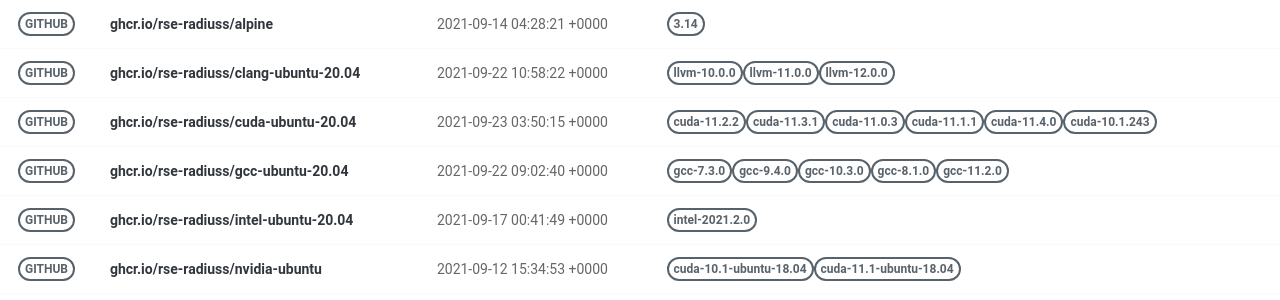
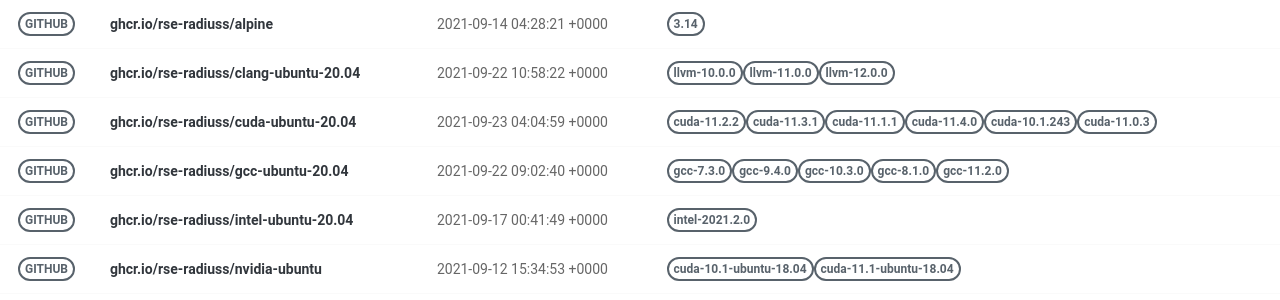
Before and after one commit to rse-ops/docker-images, a Jekyll site: the page built from pages/index.md, in a window 1280 px wide. Shown: the part 130-430 px from the top of the page. Built offline with Jekyll 4.4.1, drawn with Linux system fonts in a browser that asks for light colours; nearby versions of some CDN libraries.

Commit message:
Automated push to update library 2021-09-23

```diff
--- a/_library/ghcr.io-rse-radiuss-cuda-ubuntu-20.04.md
+++ b/_library/ghcr.io-rse-radiuss-cuda-ubuntu-20.04.md
@@ -1,7 +1,7 @@
 ---
 layout: container
 name: ghcr.io/rse-radiuss/cuda-ubuntu-20.04
-updated_at: 2021-09-23 03:50:15.175815
+updated_at: 2021-09-23 04:04:59.603495
 
 
 container_url: https://github.com/orgs/rse-radiuss/packages/container/package/cuda-ubuntu-20.04
```
Also changed, not shown: other parts of _library/ghcr.io-rse-radiuss-cuda-ubuntu-20.04.md (+3 -3 lines).
